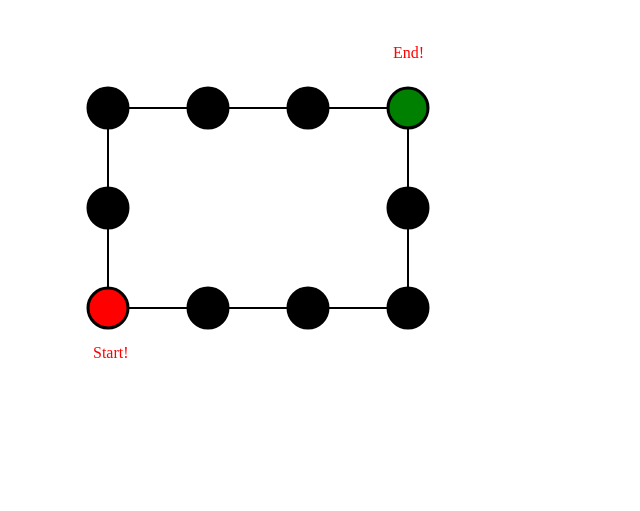
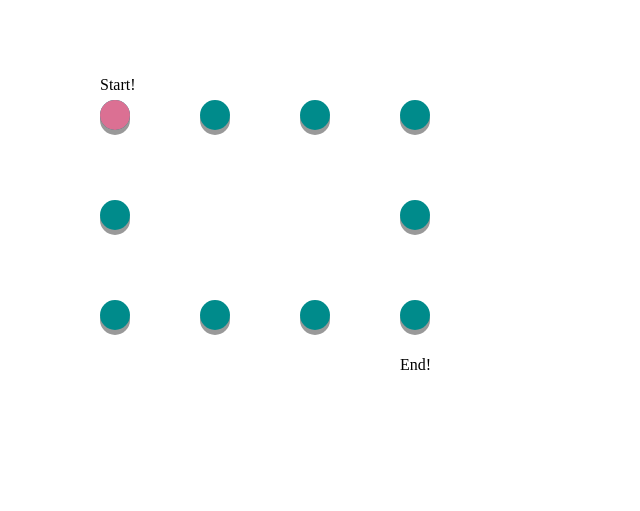
Before and after one commit to ruisizhong/WebTasks, a plain HTML site: page index.html in a window 1280 px wide. Shown: the whole page, without its empty margins (0-640 px from the left). Drawn offline with nearby package versions, Linux system fonts and the light colour scheme.

Commit message:
Update index.html

```diff
--- a/index.html
+++ b/index.html
@@ -1,56 +1,57 @@
 <!DOCTYPE html>
 <html>
+
+<style>
+button {
+  padding: 15px 15px;
+  cursor: pointer;
+  outline: none;
+  background-color: darkcyan;
+  border: none;
+  border-radius: 15px;
+  box-shadow: 0 5px #999;
+  border-radius: 50%;
+}
+
+button:hover {
+  background-color: cadetblue;
+  box-shadow: 0 3px #666;
+  transform: translateY(2px);
+</style>
+
 <head>
-    <style>
-        #map circle:hover {
- 			 fill: lightblue;
-		}
 
-    </style>
+<script src="https://ajax.googleapis.com/ajax/libs/jquery/3.5.1/jquery.min.js"></script>
+
+<script>
+$(document).ready(function(){
+  $("button").click(function(e){
+  	var x = e.pageX;
+    var y = e.pageY;
+    $("div").animate({top: y, left: x});
+  });
+});
+</script>
 </head>
 <body>
 
-  <svg height=500 width=500 id="map" x="0px" y="0px"
-     viewBox="0 0 500 500" >
+<p style='position:absolute; top:60px; left:100px'>Start!</p>
 
-<g>
+<button style='position:absolute; top:100px; left:100px'></button>
+<button style='position:absolute; top:100px; left:200px'></button>
+<button style='position:absolute; top:100px; left:300px'></button>
+<button style='position:absolute; top:100px; left:400px'></button>
+<button style='position:absolute; top:200px; left:100px'></button>
+<button style='position:absolute; top:200px; left:400px'></button>
+<button style='position:absolute; top:300px; left:100px'></button>
+<button style='position:absolute; top:300px; left:200px'></button>
+<button style='position:absolute; top:300px; left:300px'></button>
+<button style='position:absolute; top:300px; left:400px'></button>
 
-  <line x1="100" y1="100" x2="100" y2="300" style="stroke:rgb(0,0,0);stroke-width:2" />
-
-  <line x1="100" y1="100" x2="400" y2="100" style="stroke:rgb(0,0,0);stroke-width:2" />
-
-  <line x1="100" y1="300" x2="400" y2="300" style="stroke:rgb(0,0,0);stroke-width:2" />
-
-  <line x1="400" y1="100" x2="400" y2="300" style="stroke:rgb(0,0,0);stroke-width:2" />
-
-  <circle cx="100" cy="100" r="20" stroke="black" stroke-width="3" onclick="alert('You have clicked the circle.')" />
-
-  <circle cx="100" cy="200" r="20" stroke="black" stroke-width="3" onclick="alert('You have clicked the circle.')" />
-
-  <circle cx="100" cy="300" r="20" stroke="black" stroke-width="3" fill="red" onclick="alert('You have clicked the circle.')" />
-
-  <circle cx="200" cy="100" r="20" stroke="black" stroke-width="3" onclick="alert('You have clicked the circle.')" />
-
-  <circle cx="200" cy="300" r="20" stroke="black" stroke-width="3" onclick="alert('You have clicked the circle.')" />
-
-  <circle cx="300" cy="100" r="20" stroke="black" stroke-width="3" onclick="alert('You have clicked the circle.')" />
-
-  <circle cx="300" cy="300" r="20" stroke="black" stroke-width="3" onclick="alert('You have clicked the circle.')" />
-
-  <circle cx="400" cy="100" r="20" stroke="black" stroke-width="3" fill="green" onclick="alert('You have clicked the circle.')" />
-
-  <circle cx="400" cy="200" r="20" stroke="black" stroke-width="3" onclick="alert('You have clicked the circle.')" />
-
-  <circle cx="400" cy="300" r="20" stroke="black" stroke-width="3" onclick="alert('You have clicked the circle.')" />
-
-  <text x="85" y="350" fill="red">Start!</text>
-
-  <text x="385" y="50" fill="red">End!</text>
-
-  </g>
-</svg>
+<p style='position:absolute; top:340px; left:400px'>End!</p>
 
 
+<div id="character" style="border-radius:50%; background:palevioletred; height:30px; width: 30px; position:absolute; top:100px; left:100px"></div>
+
 </body>
-
 </html>
```
